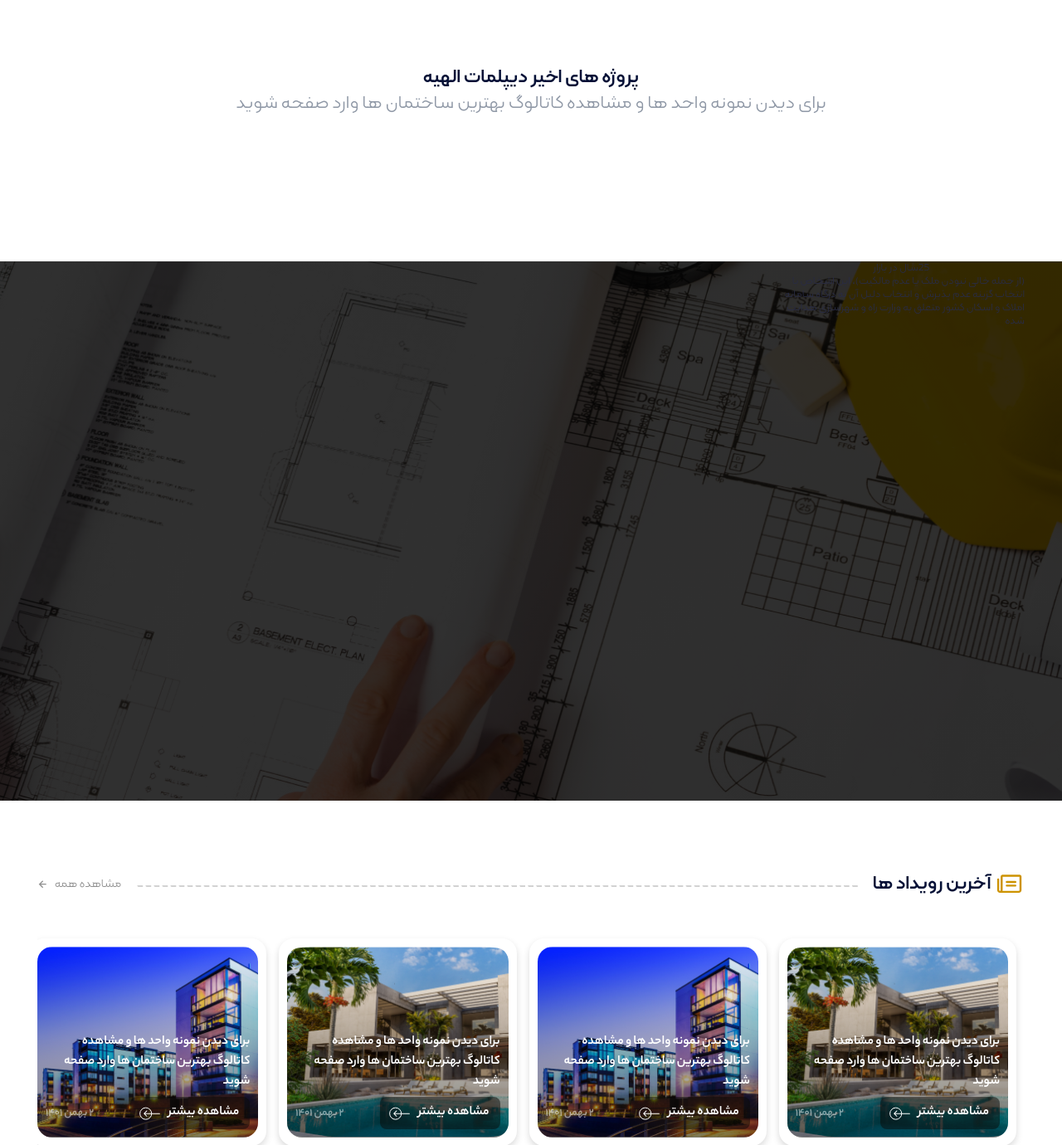
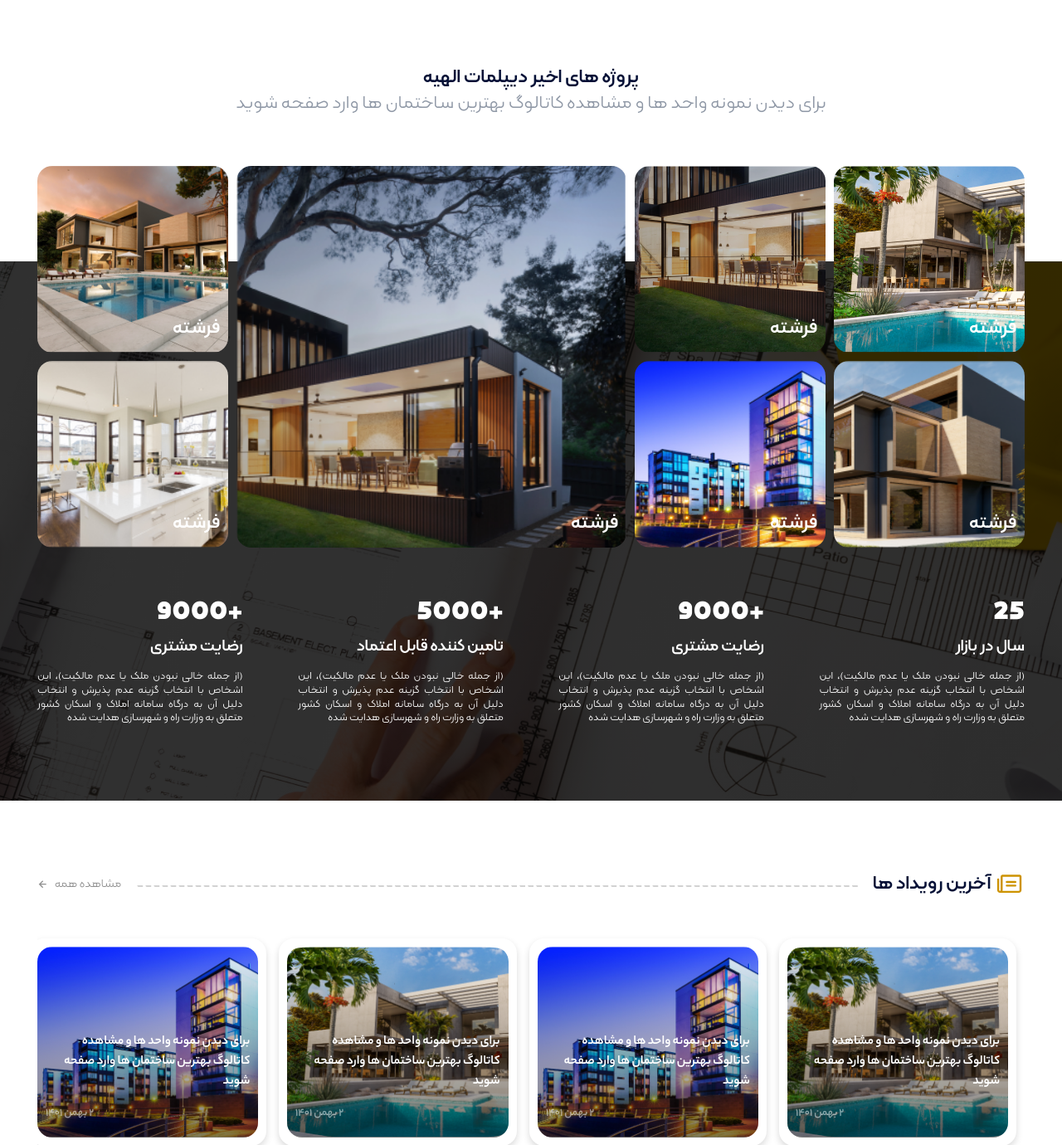
Before and after one commit to mohsendro/diplomat-ui, a PHP site: page / in a window 1280 px wide. Shown: the part 4382-5762 px from the top of the page at 83% size. Run offline with PHP 8.4, Linux system fonts and the light colour scheme; some web fonts are replaced.

Commit message:
one commit 1401/12/22

```diff
--- a/assets/css/style.css
+++ b/assets/css/style.css
@@ -1700,17 +1700,235 @@ a:hover {
     background-position: bottom center;
     background-repeat: no-repeat;
     background-size: cover;
+    padding-bottom: 70px;
     margin-top: 175px;
-
-}
-
-
-
-
-
-
-
-
+}
+
+.project .image-row .column {
+    margin-top: -115px;
+}
+
+.parent {
+    width: 100%;
+    height: 100%;
+    max-height: 460px;
+    display: grid;
+    grid-template-columns: repeat(5, 1fr);
+    grid-template-rows: repeat(2, 1fr);
+    grid-column-gap: 10px;
+    grid-row-gap: 10px;
+}
+
+.parent .child {
+    position: relative;
+    width: 100%;
+    height: 100%;
+    max-height: 460px;
+    display: flex;
+    flex-wrap: wrap;
+    flex-direction: column;
+    justify-content: flex-end;
+    align-content: flex-start;
+    align-items: stretch;
+    border-radius: 18px;
+    overflow: hidden;
+}
+
+.parent .child .cover {
+    position: relative;
+    display: block;
+    width: 100%;
+    height: 100%;
+    border-radius: 5px;
+}
+
+.parent .child .cover:after {
+    content: "";
+    position: absolute;
+    top: 0;
+    right: 0;
+    width: 100%;
+    height: 100%;
+    background: linear-gradient(180deg, rgba(255, 255, 255, 0) 1.33%, rgba(0, 0, 0, 0.5) 100%);
+    border-radius: 5px;
+    -webkit-transition: all 0.3s ease-in-out;
+    -moz-transition: all 0.3s ease-in-out;
+    -ms-transition: all 0.3s ease-in-out;
+    -o-transition: all 0.3s ease-in-out;
+    transition: all 0.3s ease-in-out;
+    opacity: 0;
+    z-index: 0;
+}
+
+.parent .child .cover:hover:after {
+    opacity: 1;
+}
+
+.parent .child .cover img {
+    display: block;
+    width: 100%;
+    height: 100%;
+    object-fit: cover;
+    object-position: center;
+    border-radius: 5px;
+}
+
+.parent .child .cover .details {
+    display: flex;
+    flex-direction: row;
+    flex-wrap: wrap;
+    align-content: center;
+    justify-content: space-between;
+    align-items: center;
+    width: 100%;
+    position: absolute;
+    bottom: 0;
+    right: 0;
+    font-style: normal;
+    font-weight: 700;
+    font-size: 14px;
+    line-height: 94.32%;
+    text-align: right;
+    color: rgba(255, 255, 255, 0.5);
+    padding: 10px;
+    z-index: 2;
+}
+
+.parent .child .cover .details .title {
+    font-family: inherit;
+    font-style: normal;
+    font-weight: 700;
+    font-size: 28px;
+    line-height: 31px;
+    text-align: right;
+    color: #FFFFFF;
+    z-index: 2;
+}
+
+.parent .child .cover .details .more {
+    display: inline-block;
+    width: auto;
+    height: auto;
+    text-align: center;
+    background: rgba(11, 10, 8, 0.5);
+    border-radius: 8px;
+    opacity: 0;
+}
+
+.parent .child .cover:hover .details .more {
+    opacity: 1;
+}
+
+.parent .child .cover .details .more .btn {
+    font-family: inherit;
+    font-style: normal;
+    font-weight: 700;
+    font-size: 16px;
+    line-height: 25px;
+    text-align: right;
+    color: #FFFFFF;
+    background-image: url(../img/index/btn-circle2.svg), url(../img/index/btn-arrow2.svg);
+    background-position: 10px center, 15px center;
+    background-repeat: no-repeat, no-repeat;
+    background-size: auto, auto;
+    padding-left: 45px;
+    -webkit-transition: all 0.3s ease-in-out;
+    -moz-transition: all 0.3s ease-in-out;
+    -ms-transition: all 0.3s ease-in-out;
+    -o-transition: all 0.3s ease-in-out;
+    transition: all 0.3s ease-in-out;
+}
+
+.parent .child .cover .details .more .btn:hover {
+    background-position: 15px center, 10px center;
+}
+
+.child1 {
+    grid-area: 1 / 1 / 2 / 2;
+}
+
+.child2 {
+    grid-area: 2 / 1 / 3 / 2;
+}
+
+.child3 {
+    grid-area: 1 / 2 / 2 / 3;
+}
+
+.child4 {
+    grid-area: 2 / 2 / 3 / 3;
+}
+
+.child5 {
+    grid-area: 1 / 3 / 3 / 5;
+}
+
+.child6 {
+    grid-area: 1 / 5 / 2 / 6;
+}
+
+.child7 {
+    grid-area: 2 / 5 / 3 / 6;
+}
+
+.project .info-row {
+    display: flex;
+    flex-direction: row;
+    flex-wrap: wrap;
+    align-content: flex-start;
+    justify-content: space-between;
+    align-items: flex-start;
+    gap: 50px;
+    margin-top: 55px;
+}
+
+.project .count-container {
+    width: calc(25% - 50px);
+    display: flex;
+    flex-direction: column;
+    flex-wrap: wrap;
+    align-content: flex-start;
+    justify-content: flex-start;
+    align-items: flex-start;
+    gap: 5px;
+}
+
+.project .count-container .counter {
+    display: block;
+    width: 100%;
+    font-family: inherit;
+    font-style: normal;
+    font-weight: 900;
+    font-size: 40px;
+    line-height: 45px;
+    text-align: justify;
+    color: #FFFFFF;
+}
+
+.project .count-container .head {
+    display: block;
+    width: 100%;
+    font-family: inherit;
+    font-style: normal;
+    font-weight: 700;
+    font-size: 24px;
+    line-height: 27px;
+    text-align: justify;
+    color: #FFFFFF;
+}
+
+.project .count-container .description {
+    display: block;
+    width: 100%;
+    font-family: inherit;
+    font-style: normal;
+    font-weight: 400;
+    font-size: 16px;
+    line-height: 105.32%;
+    text-align: justify;
+    color: #FFFFFF;
+    margin-top: 10px;
+}
 
 .blog {
     margin-bottom: 125px;
@@ -1917,6 +2135,11 @@ a:hover {
     text-align: center;
     background: rgba(11, 10, 8, 0.5);
     border-radius: 8px;
+    opacity: 0;
+}
+
+.blog .swiper-slide .card-item .cover:hover .more {
+    opacity: 1;
 }
 
 .blog .swiper-slide .card-item .more .btn {
--- a/index.html
+++ b/index.html
@@ -863,6 +863,17 @@
   </section>
   <!-- VIP End -->
 
+  <!-- Question Start -->
+  <section id="question" class="container-fluid question">
+    <div class="container">
+      <div class="row">
+        <div class="col-12 d-flex flex-column flex-wrap justify-content-center align-items-center column">
+        </div>
+      </div>
+    </div>
+  </section>
+  <!-- Question End -->
+
   <!-- Project Start -->
   <section id="project" class="container-fluid project">
     <div class="container">
@@ -873,17 +884,117 @@
         </div>
       </div>
     </div>
+
     <div class="container-fluid project-back">
       <div class="container">
-        <div class="row">
+        <div class="row image-row">
           <div class="col-12 d-flex flex-row flex-wrap justify-content-center align-items-center column">
-
+            <div class="parent">
+              <div class="child child1">
+                <div href="#" class="cover">
+                  <img src="assets/img/index/project1.png" alt="پروژه" />
+                  <div class="details">
+                    <span class="title">فرشته</span>
+                    <a href="#" class="more">
+                      <button class="btn">مشاهده بیشتر</button>
+                    </a>
+                  </div>
+                </div>
+              </div>
+              <div class="child child2">
+                <div href="#" class="cover">
+                  <img src="assets/img/index/project2.png" alt="پروژه" />
+                  <div class="details">
+                    <span class="title">فرشته</span>
+                    <a href="#" class="more">
+                      <button class="btn">مشاهده بیشتر</button>
+                    </a>
+                  </div>
+                </div>
+              </div>
+              <div class="child child3">
+                <div href="#" class="cover">
+                  <img src="assets/img/index/project3.png" alt="پروژه" />
+                  <div class="details">
+                    <span class="title">فرشته</span>
+                    <a href="#" class="more">
+                      <button class="btn">مشاهده بیشتر</button>
+                    </a>
+                  </div>
+                </div>
+              </div>
+              <div class="child child4">
+                <div href="#" class="cover">
+                  <img src="assets/img/index/project4.png" alt="پروژه" />
+                  <div class="details">
+                    <span class="title">فرشته</span>
+                    <a href="#" class="more">
+                      <button class="btn">مشاهده بیشتر</button>
+                    </a>
+                  </div>
+                </div>
+              </div>
+              <div class="child child5">
+                <div href="#" class="cover">
+                  <img src="assets/img/index/project5.png" alt="پروژه" />
+                  <div class="details">
+                    <span class="title">فرشته</span>
+                    <a href="#" class="more">
+                      <button class="btn">مشاهده بیشتر</button>
+                    </a>
+                  </div>
+                </div>
+              </div>
+              <div class="child child6">
+                <div href="#" class="cover">
+                  <img src="assets/img/index/project6.png" alt="پروژه" />
+                  <div class="details">
+                    <span class="title">فرشته</span>
+                    <a href="#" class="more">
+                      <button class="btn">مشاهده بیشتر</button>
+                    </a>
+                  </div>
+                </div>
+              </div>
+              <div class="child child7">
+                <div href="#" class="cover">
+                  <img src="assets/img/index/project7.png" alt="پروژه" />
+                  <div class="details">
+                    <span class="title">فرشته</span>
+                    <a href="#" class="more">
+                      <button class="btn">مشاهده بیشتر</button>
+                    </a>
+                  </div>
+                </div>
+              </div>
+            </div>
           </div>
         </div>
-        <div class="row">
-          <div class="col-12 col-md-6 col-xl-3 d-flex flex-row flex-wrap justify-content-center align-items-center column">
+        <div class="row info-row">
+          <div class="count-container">
             <div class="counter">25</div>
             <div class="head">سال در بازار</div>
+            <div class="description">
+              (از جمله خالی نبودن ملک یا عدم مالکیت)، این اشخاص با انتخاب گزینه عدم پذیرش و انتخاب دلیل آن به درگاه سامانه املاک و اسکان کشور متعلق به وزارت راه و شهرسازی هدایت شده
+            </div>
+          </div>
+          <div class="count-container">
+            <div class="counter">+9000</div>
+            <div class="head">رضایت مشتری</div>
+            <div class="description">
+              (از جمله خالی نبودن ملک یا عدم مالکیت)، این اشخاص با انتخاب گزینه عدم پذیرش و انتخاب دلیل آن به درگاه سامانه املاک و اسکان کشور متعلق به وزارت راه و شهرسازی هدایت شده
+            </div>
+          </div>
+          <div class="count-container">
+            <div class="counter">+5000</div>
+            <div class="head">تامین کننده قابل اعتماد</div>
+            <div class="description">
+              (از جمله خالی نبودن ملک یا عدم مالکیت)، این اشخاص با انتخاب گزینه عدم پذیرش و انتخاب دلیل آن به درگاه سامانه املاک و اسکان کشور متعلق به وزارت راه و شهرسازی هدایت شده
+            </div>
+          </div>
+          <div class="count-container">
+            <div class="counter">+9000</div>
+            <div class="head">رضایت مشتری</div>
             <div class="description">
               (از جمله خالی نبودن ملک یا عدم مالکیت)، این اشخاص با انتخاب گزینه عدم پذیرش و انتخاب دلیل آن به درگاه سامانه املاک و اسکان کشور متعلق به وزارت راه و شهرسازی هدایت شده
             </div>
@@ -1142,10 +1253,6 @@
   <!-- <script src="assets/js/vendor/webslide/jquery.min.js"></script> -->
   <script src="assets/js/vendor/webslide/webslidemenu.js"></script>
 
-  <!-- Counterup Js -->
-  <!-- <script src="//cdnjs.cloudflare.com/ajax/libs/waypoints/2.0.3/waypoints.min.js"></script> -->
-  <!-- <script src="assets/js/vendor/counterup/jquery.counterup.min.js"></script> -->
-
   <!-- Filter Js -->
   <!-- <script src="https://code.jquery.com/jquery-3.2.1.min.js" integrity="sha256-hwg4gsxgFZhOsEEamdOYGBf13FyQuiTwlAQgxVSNgt4=" crossorigin="anonymous"></script> -->
   <script src="assets/js/vendor/filter-multi-select/filter-multi-select-bundle.min.js"></script>
```
Also changed, not shown: assets/js/vendor/counterup/jquery.counterup.min.js (deleted, +0 -8 lines), assets/img/index/project1.png (added), assets/img/index/project2.png (added), assets/img/index/project3.png (added), assets/img/index/project4.png (added), assets/img/index/project5.png (added), assets/img/index/project6.png (added), assets/img/index/project7.png (added), assets/js/public.js (line endings or trailing spaces).
